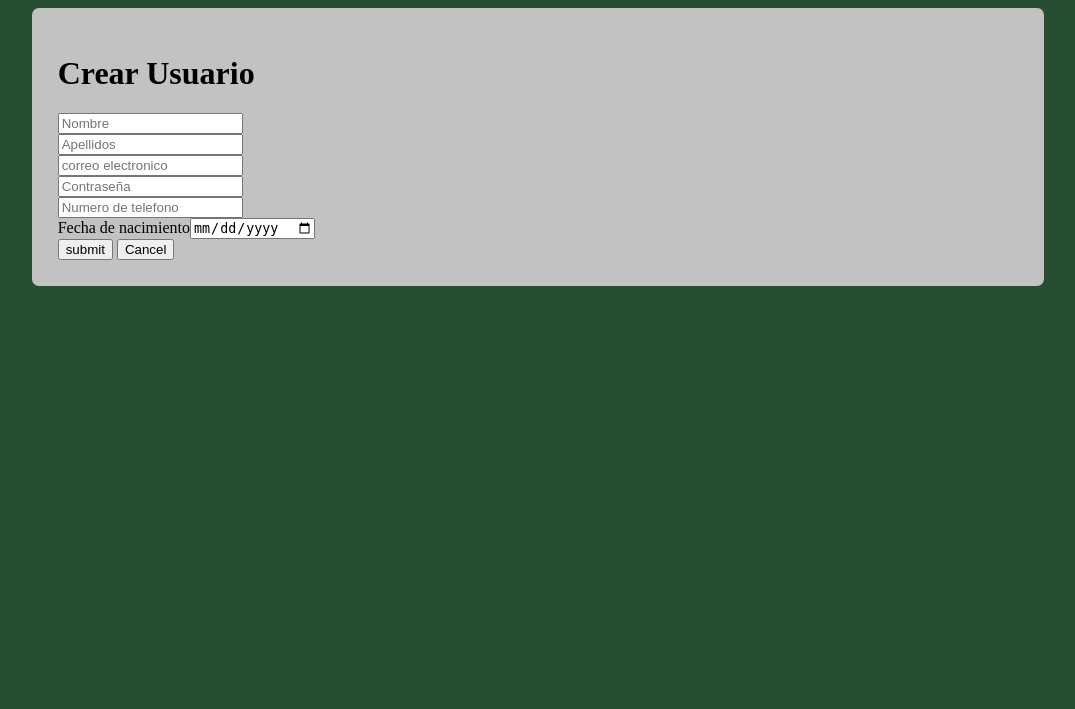
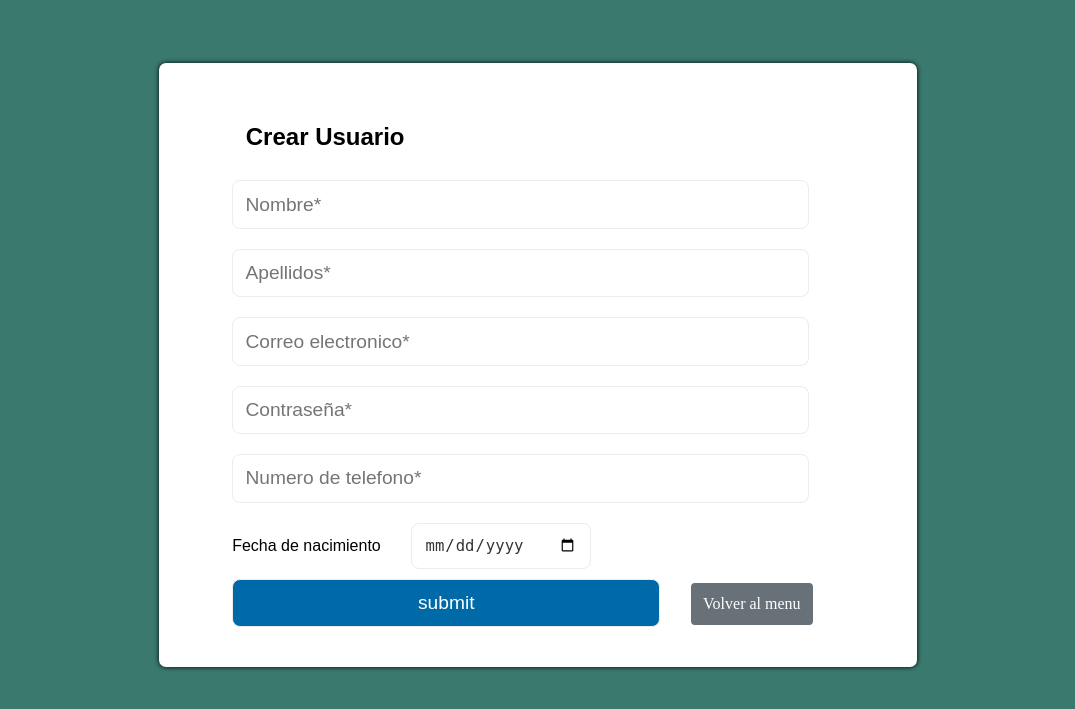
Before and after one commit to Sashah21/Proyecto_final, a Flask app: page /form in a window 1280 px wide. Shown: the top 709 px of the page, without its empty margins (102-1177 px from the left). Run offline with Flask 3, Linux system fonts and the light colour scheme.

Commit message:
Creacion de menu e inicio de implementaciones

```diff
--- a/src/main.py
+++ b/src/main.py
@@ -1,41 +1,59 @@
-from flask import Flask,jsonify,request,render_template
-import users
+from flask import Flask, jsonify, request, render_template
+import users, methods
 
 
 app = Flask(__name__)
 
-
+#Root/lista de usuarios
 @app.route('/')
 def root():
-    return render_template('root.html')
+    return render_template('menu.html'), 200
 
-#Metodo get
-@app.route('/users/<user_id>')
-def get_user(user_id):
-    user = {'id':user_id,'name':'Test','telefono':'999-666-333'}
-    query = request.args.get('query')
-    if query:
-        user['query'] = query
-    return jsonify(user), 200
+@app.route("/users",methods = ['GET'])
+def lista_usuarios():
+    usuarios = users.cargar_lista_usuarios()
+    return render_template('table.html',usuarios = usuarios), 200
 
-#Metodo post
+@app.route("/users/<int:user_id>",methods = ['GET'])
+def editar_usuarios(user_id):
+    usuarios = users.cargar_lista_usuarios()
+    datos:dict = None
+    for usuario in usuarios:
+        if usuario['id'] == user_id:
+            datos = usuario
+    if datos: return jsonify(datos)
+    else: return "No hay datos a mostrar"
+#lista de usuarios (json)
+@app.route('/users/json')
+def get_user():
+    return jsonify(users.cargar_lista_usuarios()), 200
+
+#Formulario
 @app.route('/form', methods = ['GET','POST'])
 def formulario_usuario():
     if request.method == 'GET':
         return render_template('form.html'), 200
-    elif request.method == 'POST':
-        pass
-    data = request.get_json()
-    data['status'] = 'User created'
-    return jsonify(data), 201
+    if request.method == 'POST':
+        #Valores del formulario
+        usuario = { "nombre" : request.form.get('nombre'),
+                    "apellidos" : request.form.get('apellidos'),
+                    "email" : request.form.get('email'),
+                    "contraseña" : request.form.get('contraseña'),
+                    "telefono" : request.form.get('tfno'),
+                    "edad" : request.form.get('edad')}
+        try:
+            #Guardar usuario
+            methods.confirmar_usuario(usuario)
+            users.guardar_usuario(usuario)
+            return lista_usuarios()
+        except ValueError:
+            #Error en los valores insertados en el formulario
+            error_mensaje = 'Alguno de los campos esta incorrecto.'
+            return render_template('form.html', error = error_mensaje)
 
-
-
-#Lista de usuarios
-@app.route("/users",methods = ['GET'])
-def lista_usuarios():
-    usuarios = users.cargar_lista_usuarios()
-    return render_template('user_table.html',usuarios = usuarios), 200
+@app.route('/pruebas')
+def pruebas():
+    return jsonify(users.cargar_lista_usuarios()), 200
 
 
 if __name__ == '__main__':
--- a/src/static/form.css
+++ b/src/static/form.css
@@ -1,10 +1,87 @@
+/*Color de fondo*/
 body{
-    background-color: #274e33;
+    background-color: #3A796E;
 }
+/*Formulario*/
 .form{
-    background-color: #c2c2c2;
-    margin: 0 10%;
+    background-color: #ffffff;
+    margin: 5% 20%;
     padding: 2%;
     border-radius: 7px;
-    box-shadow: #000000;
+    box-shadow: 0 0 5px 0 #000000;
 }
+section{
+    padding: 2%;
+}
+/*Formulario - str Crear usuario */
+.header-form{
+    font-family: sans-serif;
+    padding-left: 7%;
+}
+/*Formulario - campos*/
+.body-form{
+    margin: 0 5%;
+    width: 90% ;
+}
+.body-form input{
+    width: 90%;
+    color: #333333;
+    border: 1px solid #cccccc;
+    border-color: #ececec;
+    border-radius: 8px;
+    padding: 2%;
+    font-size: 120%;
+    margin: 10px 0;
+}
+.body-form input:focus{
+    border-color: #0069A7;
+    box-shadow: 0 0 5px 0 #0069A7;
+    outline: none;
+}
+.body-form input[type="date"]{
+    width: 25%;
+    margin-left: 5%;
+    font-size: 120%;
+}
+.body-form input[type="submit"]{
+    background-color: #0069A7;
+    color: #ffffff;
+    width: 70%;
+    margin: 0 5% 0 0 ;
+}
+.body-form input[type="submit"]:hover{
+    border-color: #0069A7;
+    background-color: #005c91;
+    box-shadow: 0 0 5px 0 #0069A7;
+    outline: none;
+}
+label#date-str{
+    font-family: sans-serif;
+}
+/*Formulario - error*/
+.alerta-error {
+    background-color: #f8d7da;
+    color: #721c24;
+    border: 1px solid #f5c6cb;
+    padding: 10px;
+    margin-bottom: 20px;
+    border-radius: 5px;
+    font-weight: bold;
+}
+/*Formulario - volver*/
+a#volver{
+    /*Eliminar formato de enlace*/
+    display: inline-block;
+    text-decoration: none;
+    /*___________*/
+    background-color: #677177;
+    color: white;
+    border: none;
+    padding: 2%;
+    border-radius: 4px;
+    cursor: pointer;
+    transition: background-color 0.3s;
+}
+a#volver:hover{
+    background-color: #3b4042;
+}
--- a/src/templates/form.html
+++ b/src/templates/form.html
@@ -8,23 +8,39 @@
 </head>
 <body>
     <div>
-        <form class="form" action="POST">
-            <h1>Crear Usuario</h1>
-            <input type="text" name="nombre" id="name" placeholder="Nombre" required>
-            <div></div>
-            <input type="text" name="apellidos" id="surname" placeholder="Apellidos"required>
-            <div></div>
-            <input type="email" name="email" id="email" placeholder="correo electronico" required>
-            <div></div>
-            <input type="password" name="password" id="contraseña" placeholder="Contraseña" required>
-            <div></div>
-            <input type="text" name="telefono" id="tfno." pattern="[0-9]{9}" placeholder="Numero de telefono" required>
-            <div></div>
-            <label>Fecha de nacimiento<input type="date" name="" id="" required></label>
-            <div></div>
-            <input type="submit" value="submit" required>
-            <button type="button">Cancel</button>
-        </form>
+            <form class="form" action="{{ url_for('formulario_usuario') }}" method="POST">
+                <section>
+                    <h1 class="header-form">Crear Usuario</h1>
+                    <div class="body-form">
+                        <input type="text" name="nombre" id = "name" placeholder="Nombre*" title="Nombre"required>
+                    </div>
+                    <div class="body-form">
+                        <input type="text" name="apellidos" id = "surname" placeholder="Apellidos*" title="Apellidos"required>
+                    </div>
+                    <div class="body-form">
+                        <input type="email" name="email" id = "email" placeholder="Correo electronico*"title="Correo electronico" required>
+                    </div>
+
+                    <div class="body-form">
+                        <input type="password" name="contraseña" id = "contraseña" placeholder="Contraseña*" title="Contraseña" required>
+                    </div>
+
+                    <div class="body-form">
+                        <input type="text" name="tfno" id = "tfno" pattern="[0-9]{9}" placeholder="Numero de telefono*" title="Numero de telefono" required>
+                    </div>
+                    <div class="body-form date-form">
+                        <label id="date-str">Fecha de nacimiento<input type="date" name="edad" id="age" title="Fecha de nacimiento" required></label>
+                    </div>
+                    <div class="body-form">
+                        <input type="submit" value="submit" required><a href="{{ url_for('root')}}" id="volver">Volver al menu</a>
+                    </div>
+                    {% if error %}
+                        <div class="alerta-error">
+                            Error: {{ error }}
+                        </div>
+                    {% endif %}
+                </section>
+            </form>
     </div>
 </body>
 </html>
```
Also changed, not shown: src/methods.py (added, +38 -0 lines), src/static/menu.css (added, +31 -0 lines), src/static/table.css (renamed from src/static/table-style.css, +6 -2 lines), src/templates/menu.html (added, +22 -0 lines), src/templates/table.html (renamed from src/templates/user_table.html, +4 -4 lines), src/users.json (+23 -12 lines), src/users.py (+23 -12 lines).
